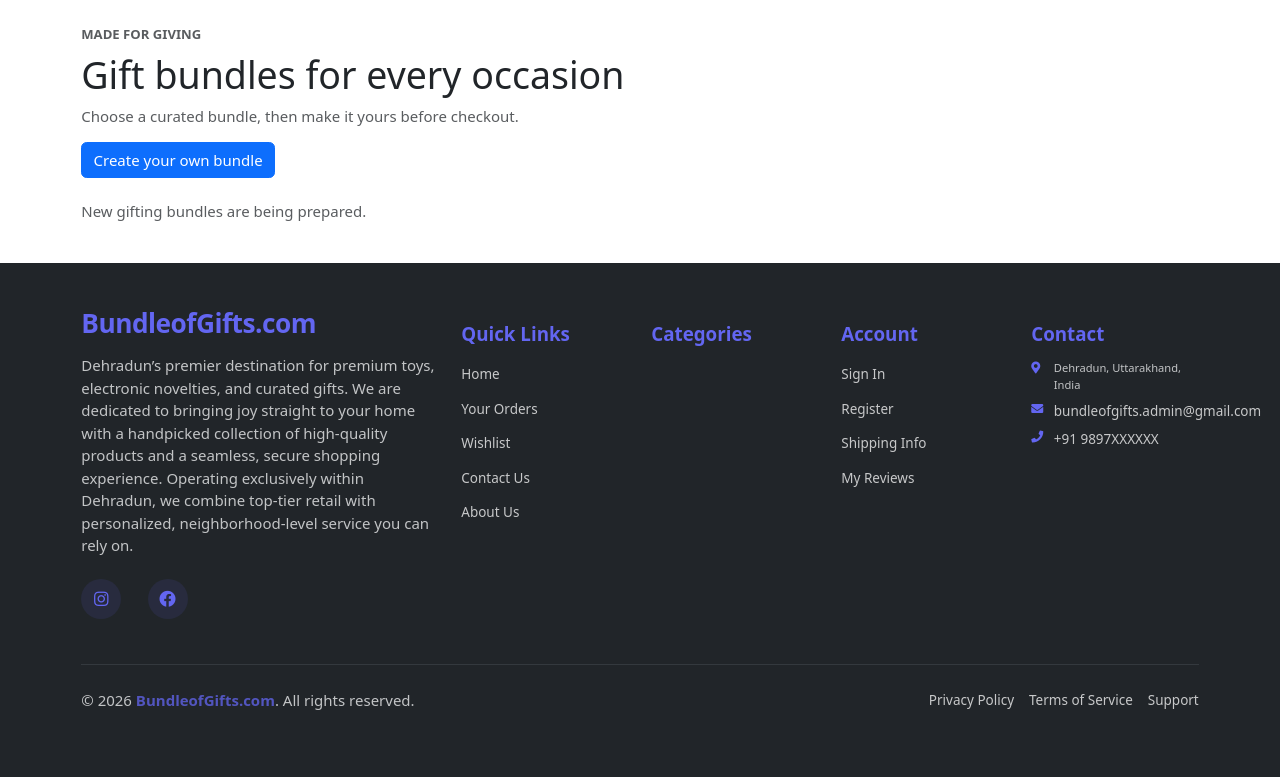
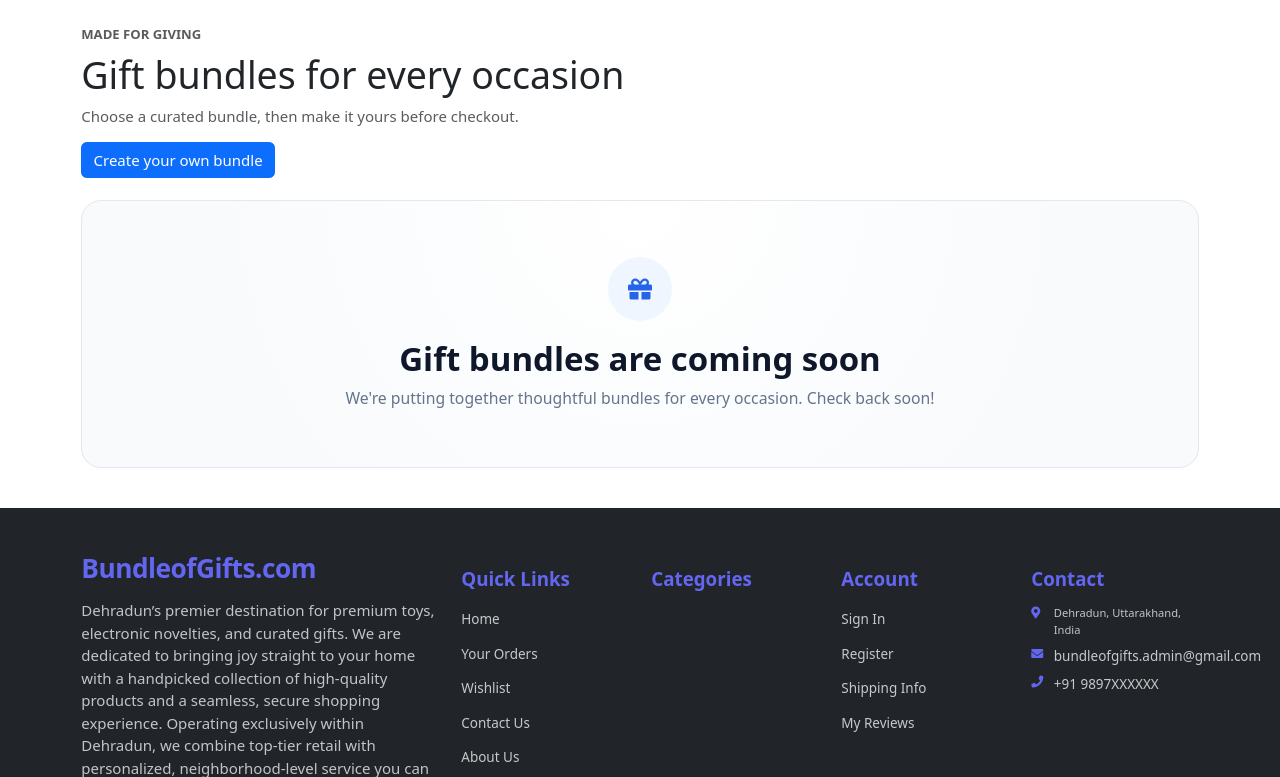
Before and after one commit to prateek-chaurasia/ecomm, a Django app: template templates/product/bundles.html in a window 1280 px wide. Shown: the part 186-963 px from the top of the page. Before the commit the page ends 896 px from the top, so only its background shows below. Run offline with Django 5.2, Linux system fonts and the light colour scheme; the template is opened without the code that fills it, so the values that code supplies are empty.

Commit message:
Adding Coming Soon banner for Bundles

```diff
--- a/templates/product/bundles.html
+++ b/templates/product/bundles.html
@@ -1,6 +1,40 @@
 {% extends "base/base.html" %}
 {% block title %}Gift Bundles{% endblock %}
 {% block start %}
+<style>
+  .bundles-coming-soon {
+    padding: 56px 24px;
+    border: 1px solid #e2e8f0;
+    border-radius: 20px;
+    background: radial-gradient(circle at top, #fff 0%, #f8fafc 72%);
+    text-align: center;
+  }
+
+  .bundles-coming-soon-icon {
+    display: inline-flex;
+    width: 64px;
+    height: 64px;
+    align-items: center;
+    justify-content: center;
+    border-radius: 50%;
+    background: #eff6ff;
+    color: #2563eb;
+    font-size: 1.6rem;
+  }
+
+  .bundles-coming-soon h2 {
+    margin: 18px 0 8px;
+    color: #0f172a;
+    font-size: clamp(1.6rem, 4vw, 2.2rem);
+    font-weight: 800;
+  }
+
+  .bundles-coming-soon p {
+    margin: 0;
+    color: #64748b;
+    font-size: 1.05rem;
+  }
+</style>
 <section class="section-content padding-y">
   <div class="container">
     <div class="mb-4">
@@ -23,7 +57,13 @@
         </article>
       </div>
       {% empty %}
-      <div class="col-12"><p class="text-muted">New gifting bundles are being prepared.</p></div>
+      <div class="col-12">
+        <section class="bundles-coming-soon" aria-labelledby="bundles-coming-soon-title">
+          <span class="bundles-coming-soon-icon" aria-hidden="true"><i class="fas fa-gift"></i></span>
+          <h2 id="bundles-coming-soon-title">Gift bundles are coming soon</h2>
+          <p>We're putting together thoughtful bundles for every occasion. Check back soon!</p>
+        </section>
+      </div>
       {% endfor %}
     </div>
   </div>
```
Also changed, not shown: products/tests.py (+25 -0 lines).
